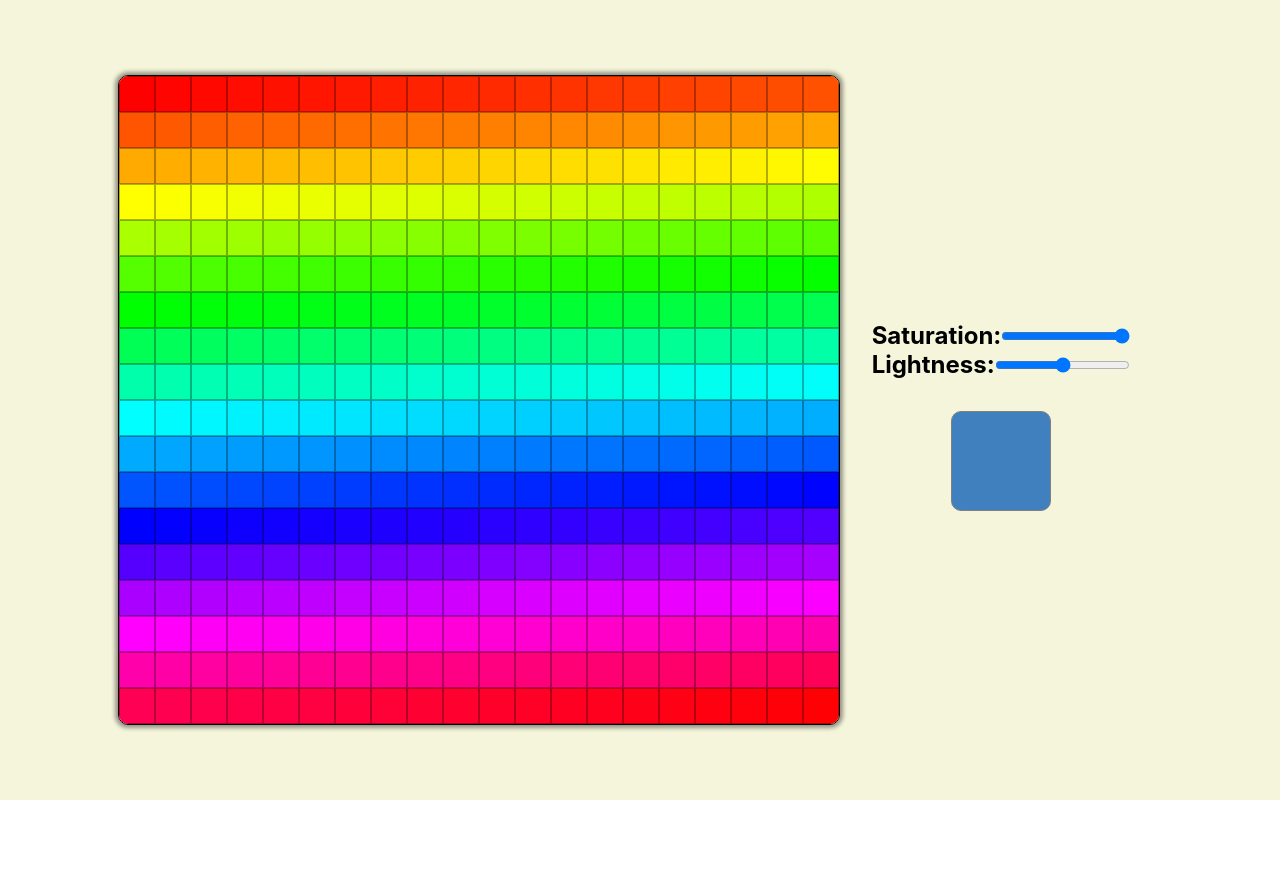
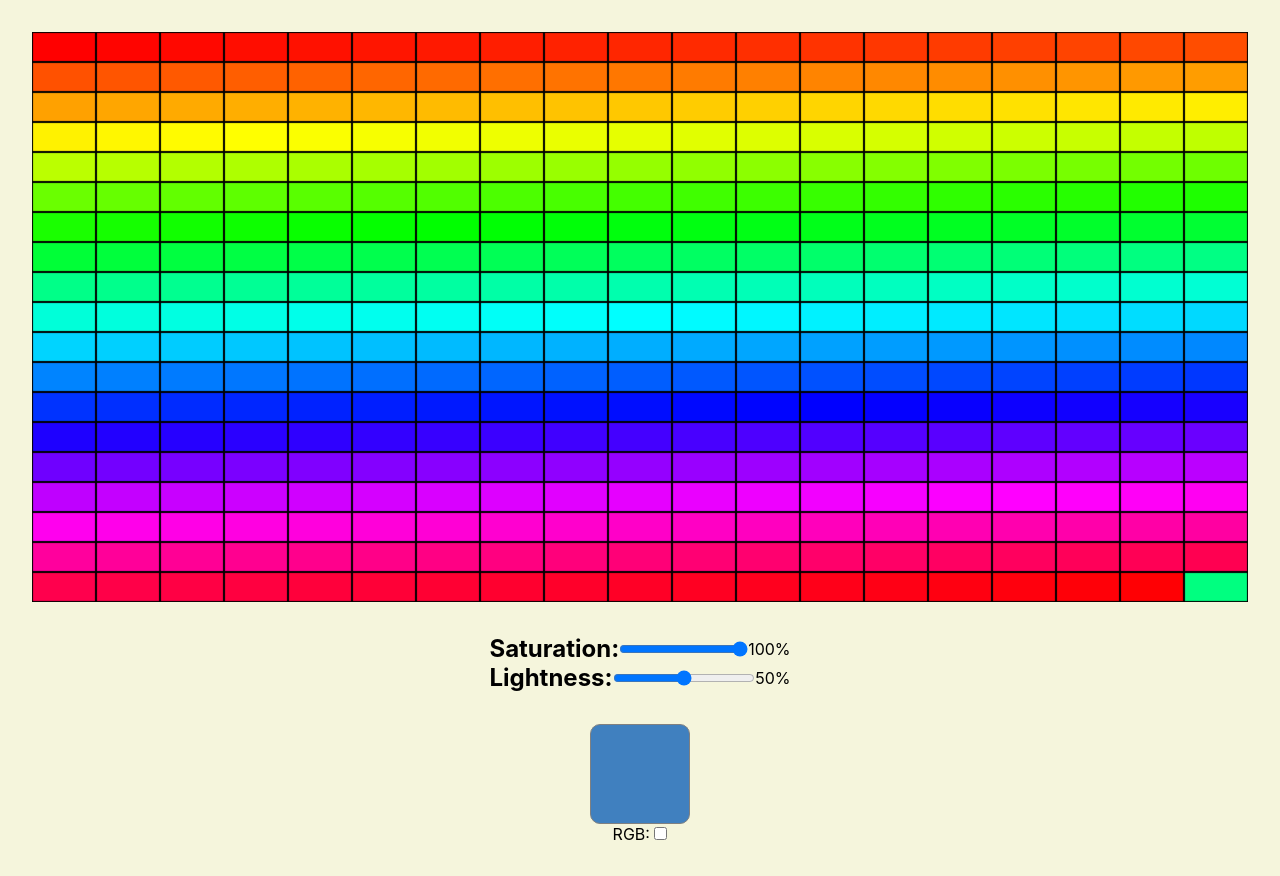
Before and after one commit to ankitn1311/my-color-picker, a React (Create React App) app: page / in a window 1280 px wide. Before the commit the page ends 800 px from the top, so only its background shows below. Built offline with nearby package versions, Linux system fonts and the light colour scheme.

Commit message:
ui changed

```diff
--- a/src/App.js
+++ b/src/App.js
@@ -1,4 +1,4 @@
-import React, { useEffect } from "react";
+import React from "react";
 import "./App.scss";
 import ColorBox from "./components/color-box/ColorBox";
 import Form from "./components/form/Form";
@@ -16,7 +16,6 @@ function App() {
         </div>
       </div>
     </ColorsProvider>
-    // <>hello</>
   );
 }
 
--- a/src/App.scss
+++ b/src/App.scss
@@ -1,12 +1,14 @@
 .App {
   text-align: center;
-  width: 100vw;
+  padding: 2rem;
   background-color: beige;
-  height: 100vh;
   display: flex;
-  flex-direction: row;
+  flex-direction: column;
   align-items: center;
   justify-content: center;
+  @media only screen and (max-width: 700px) {
+    padding: 1rem;
+  }
   &__col {
     align-items: center;
     justify-content: center;
--- a/src/components/color-box/ColorBox.js
+++ b/src/components/color-box/ColorBox.js
@@ -4,14 +4,16 @@ import Color from "../color/Color";
 import "./ColorBox.scss";
 
 const ColorBox = () => {
-  const { colors } = useColors();
-  // const colors = [];
+  const { colors, saturation, lightness } = useColors();
 
   return (
     <div className="ColorBox">
       {colors.map((color) => {
         return <Color key={color} color={color} />;
       })}
+      <Color
+        color={`hsl(${saturation + lightness},${saturation}%,${lightness}%)`}
+      />
     </div>
   );
 };
--- a/src/components/color-box/ColorBox.scss
+++ b/src/components/color-box/ColorBox.scss
@@ -1,14 +1,6 @@
 .ColorBox {
-  display: flex;
-  flex-direction: row;
-  align-items: flex-start;
-  justify-content: flex-start;
-  align-content: flex-start;
-  flex-wrap: wrap;
-  height: 650px;
-  width: 722px;
-  border: 1px solid black;
-  box-shadow: 0px 0px 4px 3px hsla(0, 0%, 0%, 0.4);
-  border-radius: 10px;
+  width: 100%;
+  display: grid;
+  grid-template-columns: repeat(19, 1fr);
   overflow: hidden;
 }
--- a/src/components/color/Color.js
+++ b/src/components/color/Color.js
@@ -1,4 +1,4 @@
-import React, { useMemo } from "react";
+import React from "react";
 import { useColorsDispatch } from "../../contexts/ColorsContext";
 import "./Color.scss";
 
--- a/src/components/color/Color.scss
+++ b/src/components/color/Color.scss
@@ -1,5 +1,5 @@
 .Color {
-  border: 1px solid hsla(0, 0%, 0%, 0.3);
-  width: 36px;
-  height: 36px;
+  display: block;
+  height: 30px;
+  box-shadow: inset 0px 0px 1px 1px black;
 }
--- a/src/components/form/Form.js
+++ b/src/components/form/Form.js
@@ -25,6 +25,7 @@ const Form = () => {
             dispatch({ type: "change-saturation", payload: e.target.value })
           }
         />
+        {state.saturation}%
       </div>
       <div className="Form__control">
         <label className="Form__control--label" htmlFor="lightness">
@@ -42,6 +43,7 @@ const Form = () => {
           name="lightness"
           id="lightness"
         />
+        {state.lightness}%
       </div>
     </form>
   );
--- a/src/components/selected-color/SelectedColor.js
+++ b/src/components/selected-color/SelectedColor.js
@@ -1,11 +1,52 @@
-import React from "react";
+import React, { useState } from "react";
 import { useColors } from "../../contexts/ColorsContext";
 import "./SelectedColor.scss";
 
 const SelectedColor = () => {
   const { selected } = useColors();
+  const [rgb, setRgb] = useState(true);
+
+  const hslToRgb = (h, s, l) => {
+    var r, g, b;
+    if (s == 0) {
+      r = g = b = l;
+    } else {
+      var hue2rgb = function hue2rgb(p, q, t) {
+        if (t < 0) t += 1;
+        if (t > 1) t -= 1;
+        if (t < 1 / 6) return p + (q - p) * 6 * t;
+        if (t < 1 / 2) return q;
+        if (t < 2 / 3) return p + (q - p) * (2 / 3 - t) * 6;
+        return p;
+      };
+      var q = l < 0.5 ? l * (1 + s) : l + s - l * s;
+      var p = 2 * l - q;
+      r = hue2rgb(p, q, h + 1 / 3);
+      g = hue2rgb(p, q, h);
+      b = hue2rgb(p, q, h - 1 / 3);
+    }
+    return [Math.round(r * 255), Math.round(g * 255), Math.round(b * 255)];
+  };
+
+  const changeToRgb = (selected) => {
+    // hsl( , , )
+    selected.substr(3).split(",");
+  };
+
   return (
-    <div className="SelectedColor" style={{ backgroundColor: selected }}></div>
+    <>
+      <div
+        className="SelectedColor"
+        style={{ backgroundColor: selected }}></div>
+      <p>{rgb ? changeToRgb(selected) : selected}</p>
+      RGB:{" "}
+      <input
+        type="checkbox"
+        name="type"
+        id="type"
+        onChange={(e) => (e.target.checked ? setRgb(true) : setRgb(false))}
+      />
+    </>
   );
 };
 
--- a/src/index.css
+++ b/src/index.css
@@ -7,6 +7,7 @@
 }
 body {
   margin: 0;
+  background-color: beige;
   font-family: -apple-system, BlinkMacSystemFont, "Segoe UI", "Roboto", "Oxygen",
     "Ubuntu", "Cantarell", "Fira Sans", "Droid Sans", "Helvetica Neue",
     sans-serif;
```
